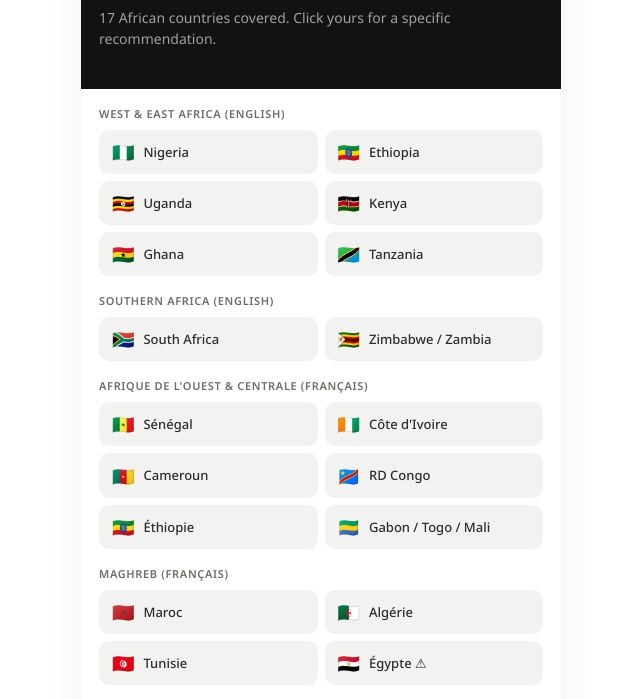
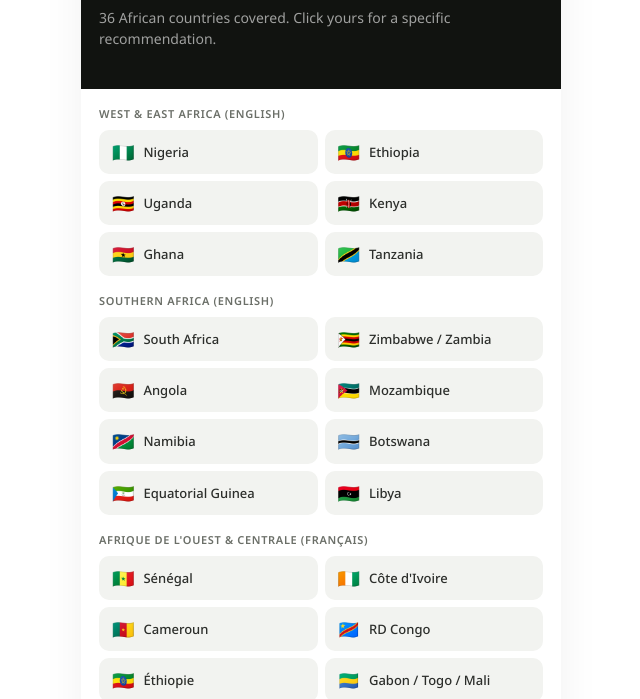
Before and after one commit to neutralnode/aka, a plain HTML site: page all-countries/index.html in a window 1280 px wide. Shown: the part 140-839 px from the top of the page, without its empty margins (319-959 px from the left). Drawn offline with Linux system fonts and the light colour scheme.

Commit message:
Update country count to 36 site-wide + all-countries and tous-les-pays pages updated with all new countries

```diff
--- a/all-countries/index.html
+++ b/all-countries/index.html
@@ -44,7 +44,7 @@ html{font-size:16px}body{font-family:'Noto Sans',sans-serif;font-size:15px;color
 <nav class="nav"><a href="/" class="logo">VPN<span>Africa</span></a><a href="/" class="nav-back">← Home</a></nav>
 <header class="hero">
   <h1>All countries —<br><em>find yours.</em></h1>
-  <p class="hero-sub">17 African countries covered. Click yours for a specific recommendation.</p>
+  <p class="hero-sub">36 African countries covered. Click yours for a specific recommendation.</p>
 </header>
 
 <div class="zone-label">West & East Africa (English)</div>
@@ -61,6 +61,12 @@ html{font-size:16px}body{font-family:'Noto Sans',sans-serif;font-size:15px;color
 <div class="country-list">
   <a href="/vpn-south-africa/" class="c-btn"><span class="flag">🇿🇦</span>South Africa</a>
   <a href="/vpn-zimbabwe-zambia/" class="c-btn"><span class="flag">🇿🇼</span>Zimbabwe / Zambia</a>
+  <a href="/vpn-angola/" class="c-btn"><span class="flag">🇦🇴</span>Angola</a>
+  <a href="/vpn-mozambique/" class="c-btn"><span class="flag">🇲🇿</span>Mozambique</a>
+  <a href="/vpn-namibia/" class="c-btn"><span class="flag">🇳🇦</span>Namibia</a>
+  <a href="/vpn-botswana/" class="c-btn"><span class="flag">🇧🇼</span>Botswana</a>
+  <a href="/vpn-equatorial-guinea/" class="c-btn"><span class="flag">🇬🇶</span>Equatorial Guinea</a>
+  <a href="/vpn-libya/" class="c-btn"><span class="flag">🇱🇾</span>Libya</a>
 </div>
 
 <div class="zone-label">Afrique de l'Ouest & Centrale (Français)</div>
```
Also changed, not shown: fr/index.html (+2 -2 lines), fr/tous-les-pays/index.html (+1 -1 lines), index.html (+2 -2 lines).
